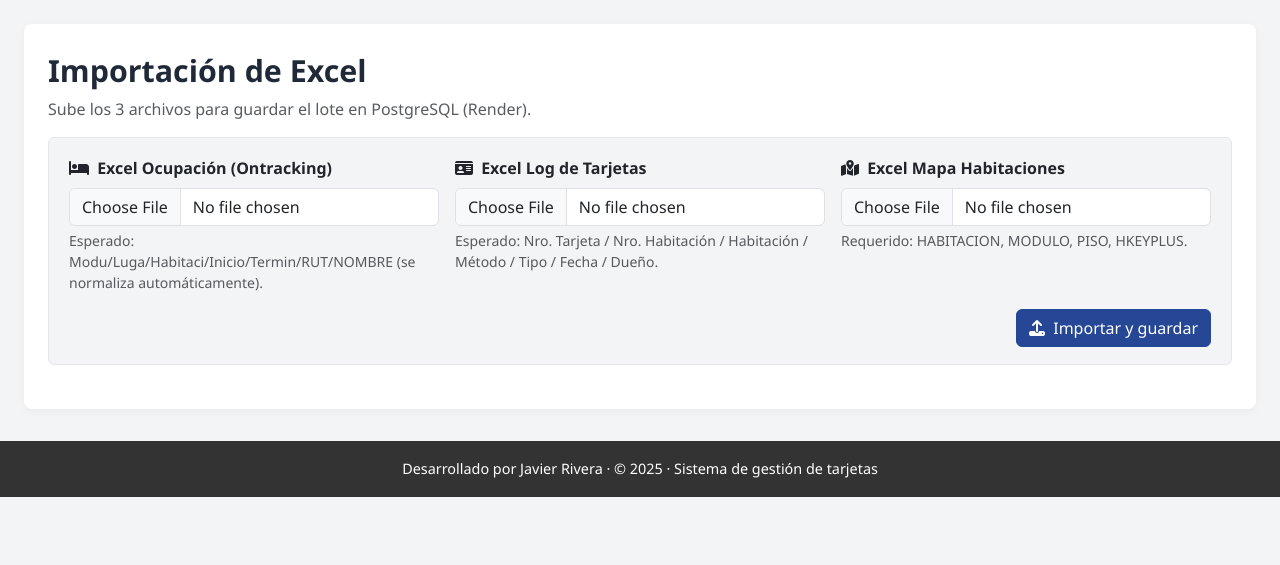
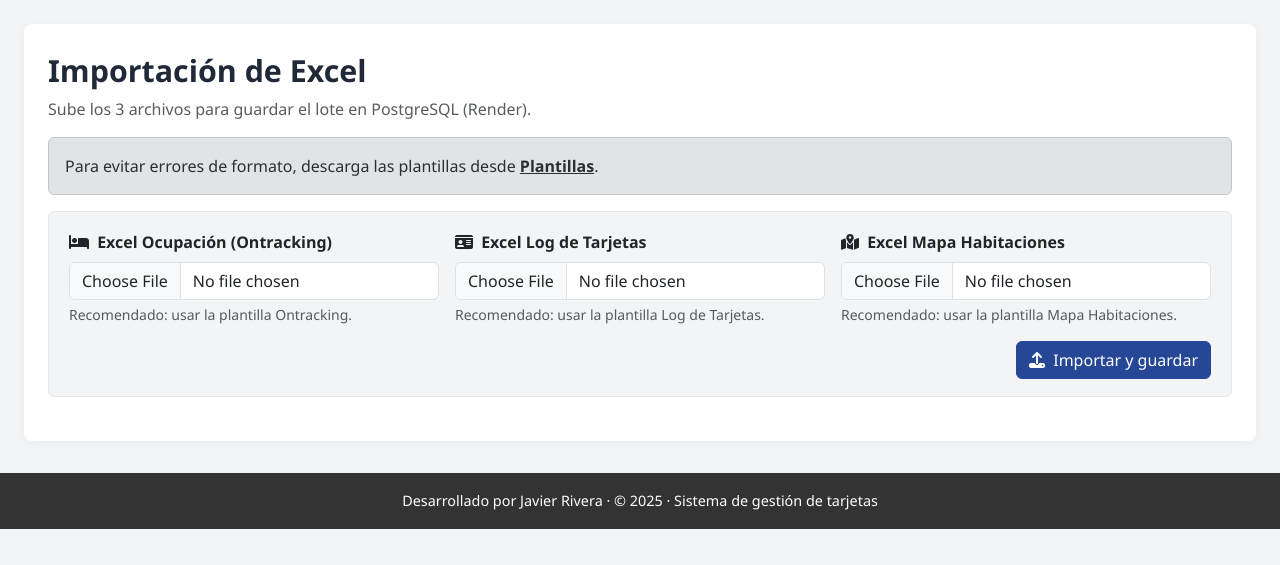
Before and after one commit to Javier-9690/comparativa_censo, a Flask app: page /importar in a window 1280 px wide. Shown: the part 121-686 px from the top of the page. Run offline with Flask 3, Linux system fonts and the light colour scheme; parts of the project's set-up code (start-up, migrations or seed data) failed here and were passed over.

Commit message:
Update importar.html

```diff
--- a/templates/importar.html
+++ b/templates/importar.html
@@ -11,6 +11,11 @@
     </div>
   </div>
 
+  <div class="alert alert-secondary">
+    Para evitar errores de formato, descarga las plantillas desde
+    <a href="{{ url_for('plantillas') }}" class="alert-link">Plantillas</a>.
+  </div>
+
   <div class="filter-card">
     <form method="post" enctype="multipart/form-data" class="row g-3">
 
@@ -20,7 +25,7 @@
         </label>
         <input class="form-control" type="file" name="excel_ocupacion" accept=".xlsx,.xlsm,.xls" required>
         <div class="form-text">
-          Esperado: Modu/Luga/Habitaci/Inicio/Termin/RUT/NOMBRE (se normaliza automáticamente).
+          Recomendado: usar la plantilla Ontracking.
         </div>
       </div>
 
@@ -30,7 +35,7 @@
         </label>
         <input class="form-control" type="file" name="excel_log_tarjetas" accept=".xlsx,.xlsm,.xls" required>
         <div class="form-text">
-          Esperado: Nro. Tarjeta / Nro. Habitación / Habitación / Método / Tipo / Fecha / Dueño.
+          Recomendado: usar la plantilla Log de Tarjetas.
         </div>
       </div>
 
@@ -40,7 +45,7 @@
         </label>
         <input class="form-control" type="file" name="excel_mapa_habitaciones" accept=".xlsx,.xlsm,.xls" required>
         <div class="form-text">
-          Requerido: HABITACION, MODULO, PISO, HKEYPLUS.
+          Recomendado: usar la plantilla Mapa Habitaciones.
         </div>
       </div>
 
```
